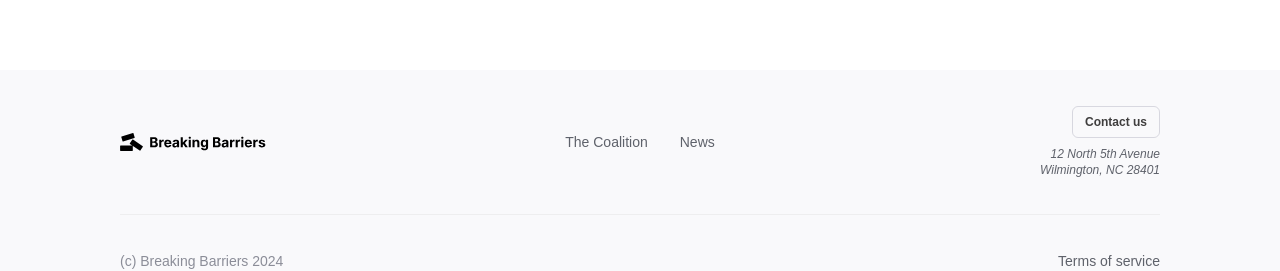
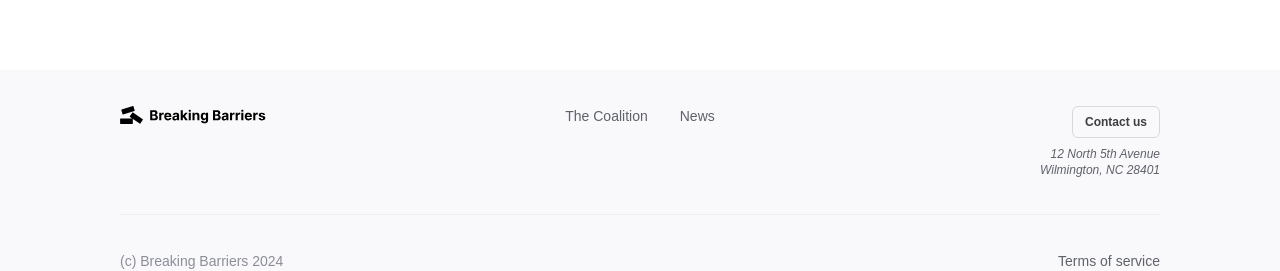
Before and after one commit to peter-sidejar/bbsur-web, a Next.js app: page / in a window 1280 px wide. Shown: the part 6750-7021 px from the top of the page. Built offline with nearby package versions, Linux system fonts and the light colour scheme; a web font is replaced by a local one.

Commit message:
Adjust alignment in footer

```diff
--- a/src/components/layout/Footer.tsx
+++ b/src/components/layout/Footer.tsx
@@ -9,7 +9,7 @@
     <footer className='bg-background-3'>
       <div className='side-wrapper'>
         <div className='border-b border-neutral-alpha-4'>
-          <div className='py-9 flex items-center justify-between relative '>
+          <div className='py-9 flex items-start justify-between relative '>
             <div className='absolute left-0 right-0 mx-auto w-fit hidden md:block'>
               <div className='flex gap-8'>
                 <NextLink href='/#the-coalition'>
```
